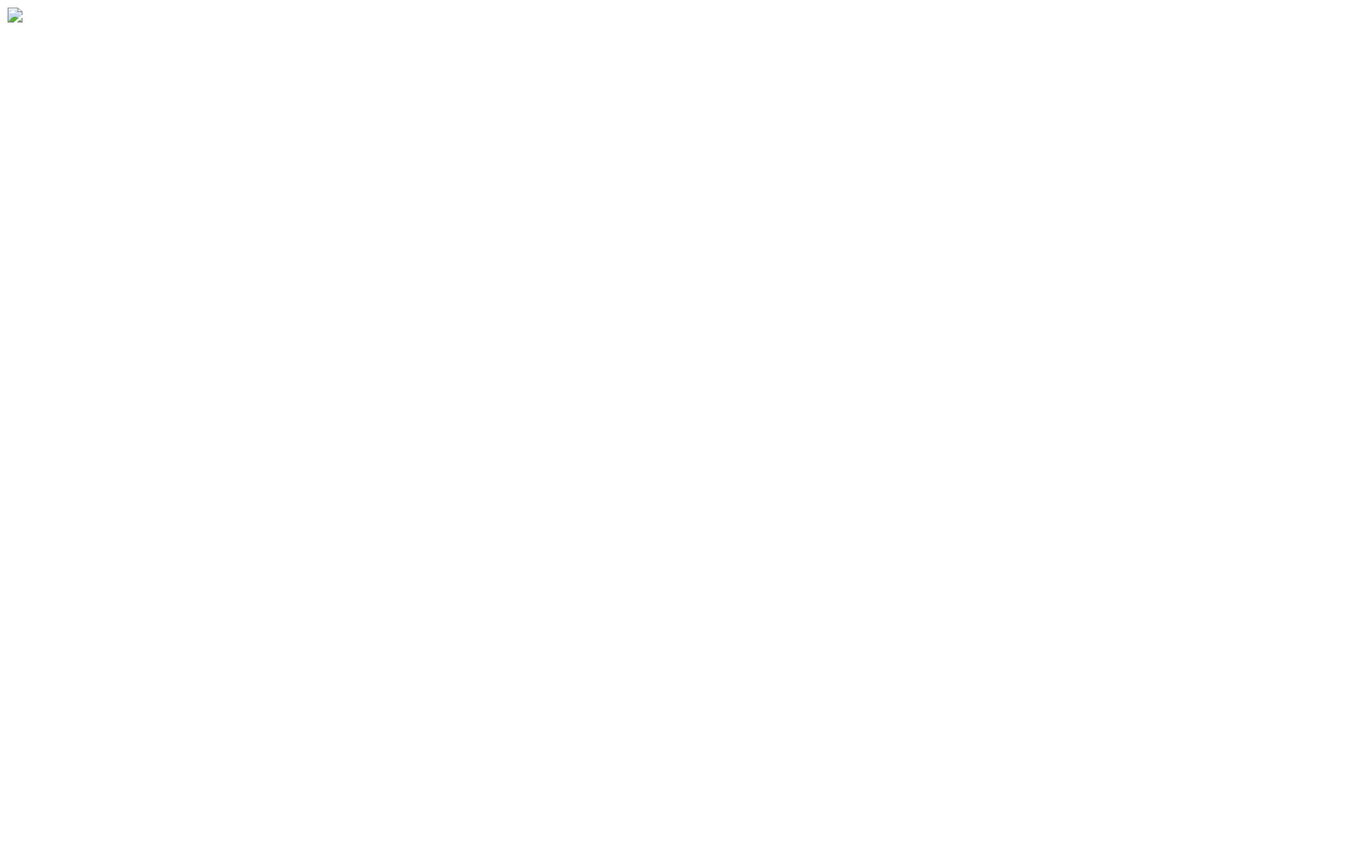
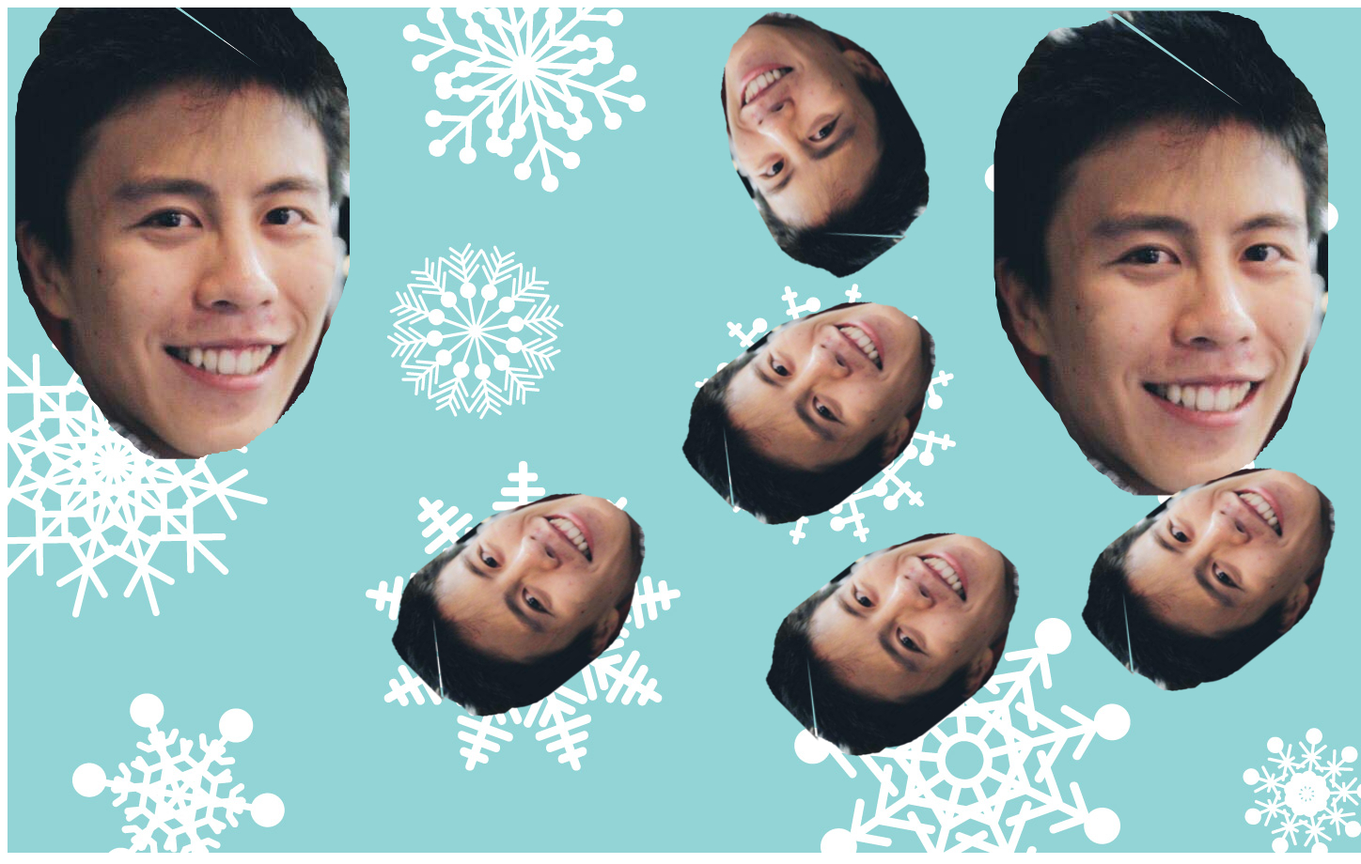
Before and after one commit to AjayBenno/wilsonzhao, a plain HTML site: page index.html in a window 1280 px wide. Shown: the whole page at 94% size, 1448 px wide, since content can reach past the window. Before the commit the page ends 800 px from the top, so only its background shows below. Drawn offline with Linux system fonts and the light colour scheme.

Commit message:
Added wilsons face

```diff
--- a/index.html
+++ b/index.html
@@ -1,6 +1,6 @@
 <!DOCTYPE html>
 <html>
   <body>
-    <img src="snowflakeswilson.png">
+    <img src="snowflakes.jpg">
   </body>
 </html>
```
Also changed, not shown: snowflakes.jpg (added).
